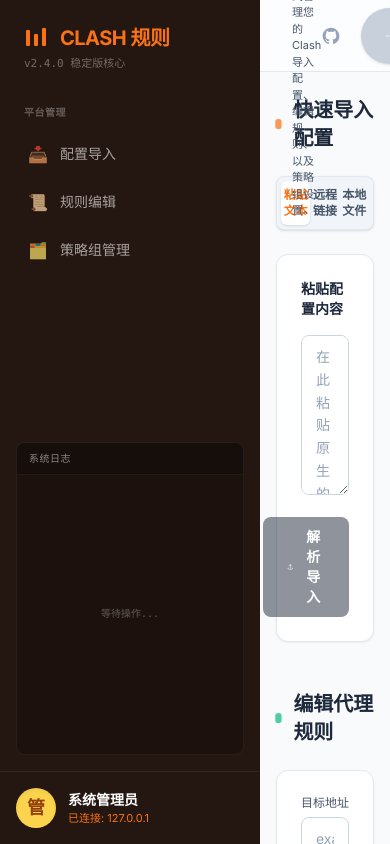
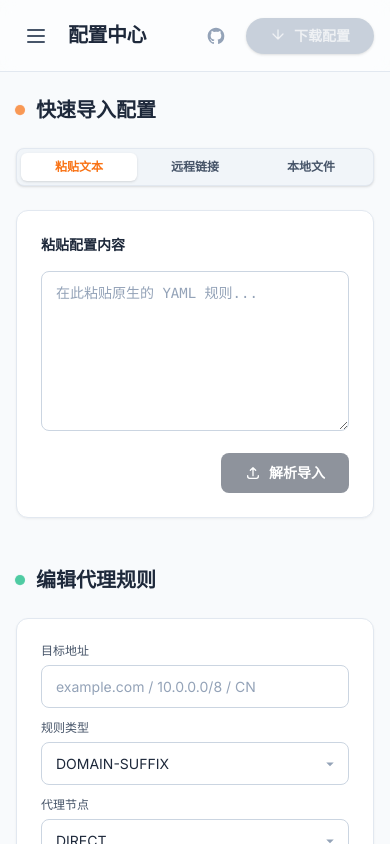
Before and after one commit to yejiaheng25108-hue/Clash-Rules-Ddit, a React (Vite) app: page / in a window 390 px wide. Built offline with nearby package versions, Linux system fonts and the light colour scheme.

Commit message:
适配移动端

```diff
--- a/src/components/GenerateButton.tsx
+++ b/src/components/GenerateButton.tsx
@@ -99,14 +99,14 @@ export default function GenerateButton() {
           <svg className="w-4 h-4" fill="none" viewBox="0 0 24 24" stroke="currentColor" strokeWidth="2">
             <path strokeLinecap="round" strokeLinejoin="round" d="M5 13l4 4L19 7" />
           </svg>
-          Deployed
+          已下载
         </>
       ) : (
         <>
           <svg className="w-4 h-4" fill="none" viewBox="0 0 24 24" stroke="currentColor" strokeWidth="2">
-             <path strokeLinecap="round" strokeLinejoin="round" d="M13.5 4.5L21 12m0 0l-7.5 7.5M21 12H3" />
+             <path strokeLinecap="round" strokeLinejoin="round" d="M12 3v13.5m0 0l-7.5-7.5m7.5 7.5l7.5-7.5" />
           </svg>
-          Deploy Changes
+          下载配置
         </>
       )}
     </button>
--- a/src/components/Layout.tsx
+++ b/src/components/Layout.tsx
@@ -1,4 +1,4 @@
-import { type ReactNode } from 'react'
+import { type ReactNode, useState } from 'react'
 
 export type PageView = 'import' | 'editor' | 'groups' | 'settings' | 'console'
 
@@ -17,6 +17,7 @@ export default function Layout({
   pageTitle,
   pageDescription
 }: LayoutProps) {
+  const [isSidebarOpen, setIsSidebarOpen] = useState(false)
 
   const navItems = [
     { section: '平台管理', items: [
@@ -28,8 +29,21 @@ export default function Layout({
 
   return (
     <div className="flex h-screen bg-bg-primary overflow-hidden">
+      {/* Mobile Sidebar Overlay */}
+      {isSidebarOpen && (
+        <div
+          className="fixed inset-0 bg-black/50 z-40 md:hidden transition-opacity"
+          onClick={() => setIsSidebarOpen(false)}
+        />
+      )}
+
       {/* Sidebar */}
-      <aside className="w-[260px] bg-bg-sidebar flex flex-col shrink-0 text-text-sidebar">
+      <aside className={`
+        fixed inset-y-0 left-0 z-50 w-[260px] bg-bg-sidebar flex flex-col shrink-0 text-text-sidebar
+        transform transition-transform duration-300 ease-in-out
+        md:relative md:translate-x-0
+        ${isSidebarOpen ? 'translate-x-0' : '-translate-x-full'}
+      `}>
         {/* Logo */}
         <div className="p-6">
           <div className="flex items-center gap-3 text-accent font-black text-xl tracking-tight">
@@ -60,6 +74,7 @@ export default function Layout({
                         onClick={() => {
                           const el = document.getElementById(`section-${item.id}`)
                           el?.scrollIntoView({ behavior: 'smooth', block: 'start' })
+                          setIsSidebarOpen(false)
                         }}
                         className={`
                           w-full flex items-center gap-3 px-3 py-2.5 rounded-lg text-sm font-medium
@@ -104,13 +119,23 @@ export default function Layout({
       {/* Main Content */}
       <main className="flex-1 flex flex-col min-w-0 overflow-hidden relative">
         {/* Top Header */}
-        <header className="h-[72px] shrink-0 border-b border-border-default bg-white/50 backdrop-blur flex items-center px-8 z-10">
+        <header className="h-[72px] shrink-0 border-b border-border-default bg-white/50 backdrop-blur flex items-center px-4 md:px-8 z-10 gap-3">
+
+          <button
+            className="md:hidden p-2 text-text-secondary hover:text-text-primary hover:bg-black/5 rounded-lg transition-colors"
+            onClick={() => setIsSidebarOpen(true)}
+            aria-label="打开菜单"
+          >
+            <svg className="w-6 h-6" fill="none" stroke="currentColor" viewBox="0 0 24 24">
+              <path strokeLinecap="round" strokeLinejoin="round" strokeWidth={2} d="M4 6h16M4 12h16M4 18h16" />
+            </svg>
+          </button>
 
           <div className="flex flex-col">
             <h1 className="text-xl font-extrabold text-text-primary tracking-tight leading-tight">
               {pageTitle}
             </h1>
-            <p className="text-[11px] text-text-secondary mt-0.5">
+            <p className="text-[11px] text-text-secondary mt-0.5 hidden sm:block">
               {pageDescription}
             </p>
           </div>
```
